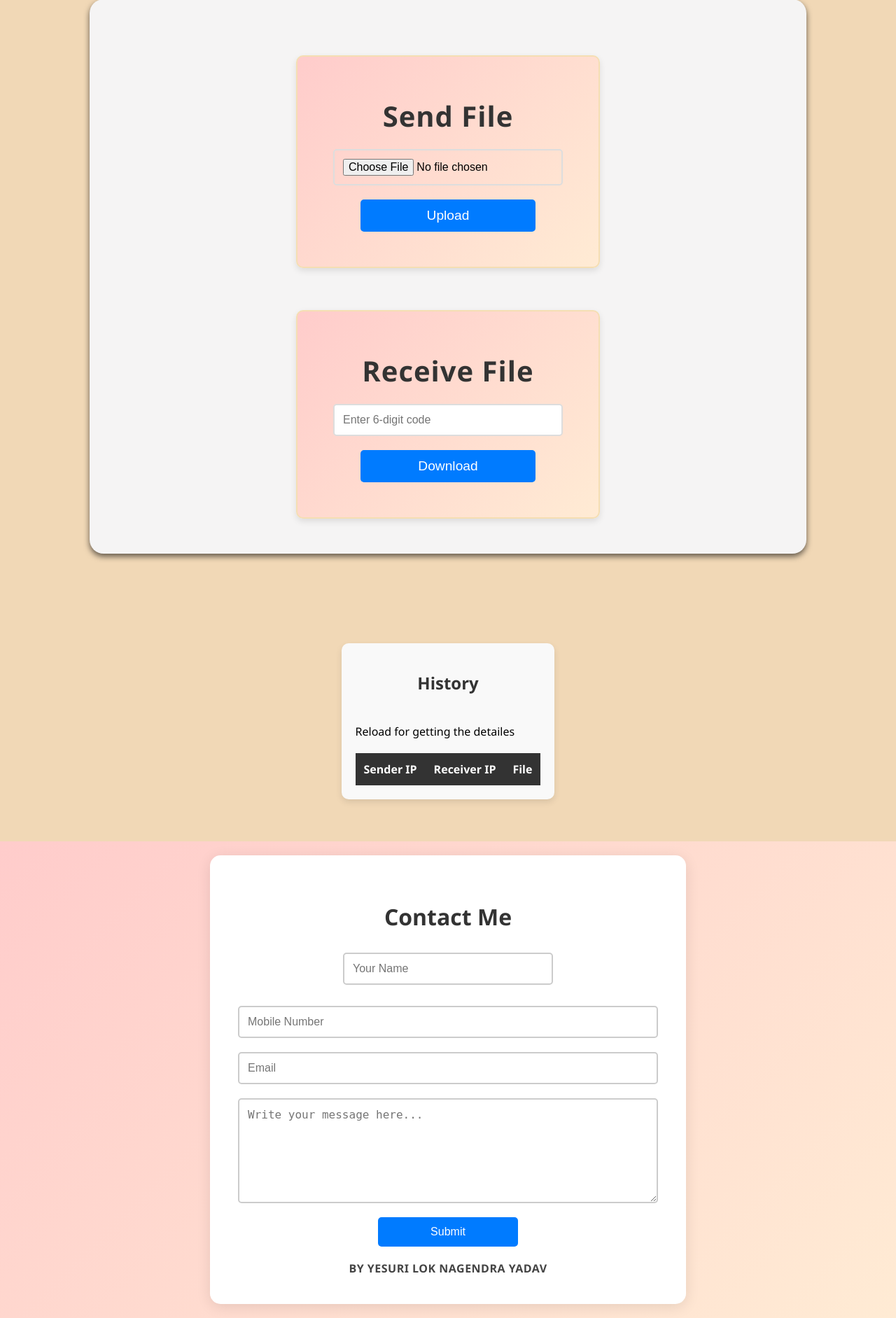
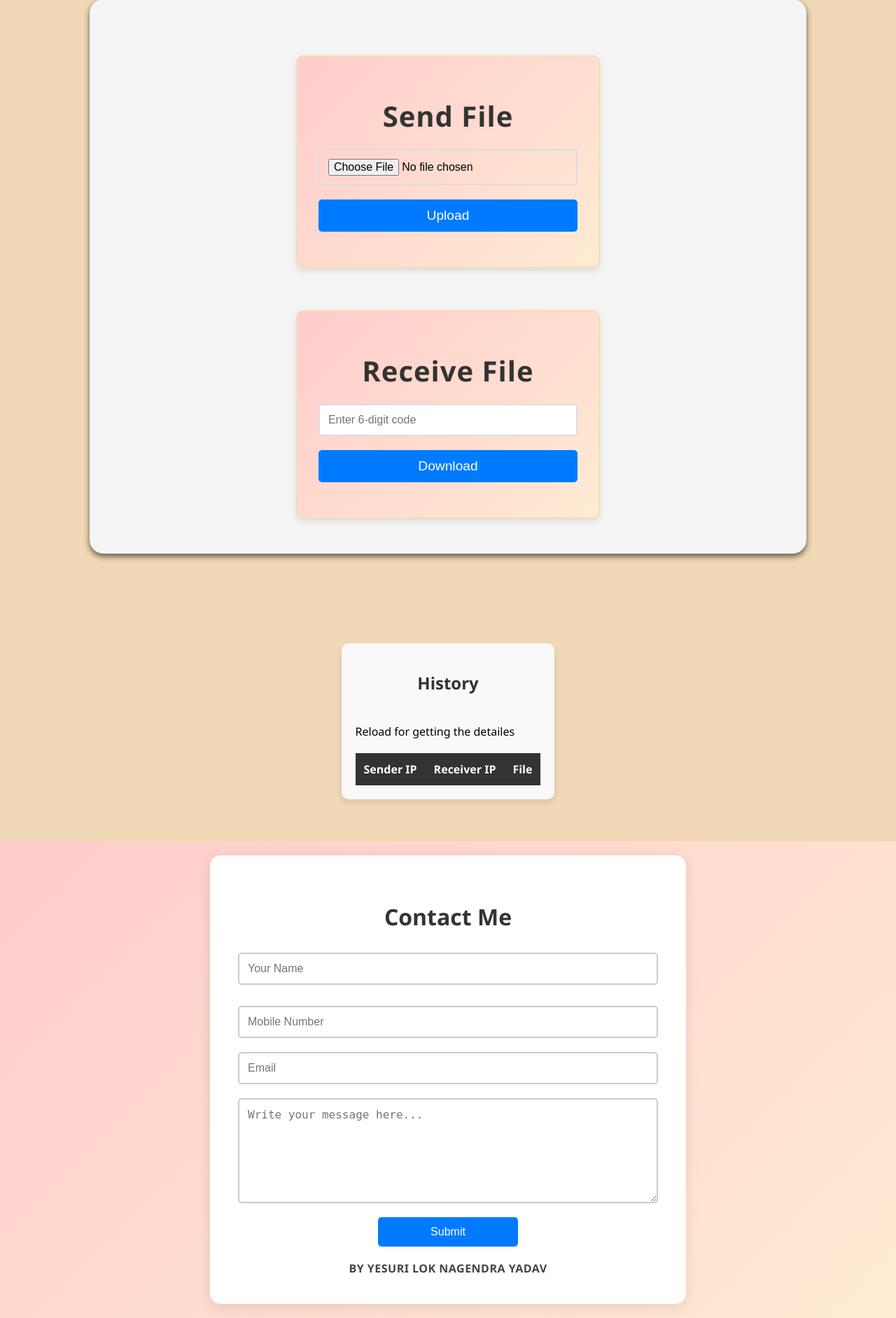
Before and after one commit to lokNagendraYadav/nowshare, a Flask app: page / in a window 1280 px wide. Shown: the part 181-2064 px from the top of the page at 70% size. Run offline with Flask 3, Linux system fonts and the light colour scheme; data that the repository does not hold is empty.

Commit message:
Update style.css

```diff
--- a/static/css/style.css
+++ b/static/css/style.css
@@ -60,7 +60,6 @@ h1 {
 input[type="file"], input[type="text"] {
   margin: 10px 0;
   width: 100%;
-  max-width: 300px;
   padding: 12px;
   display: block;
   margin-left: auto;
@@ -69,6 +68,7 @@ input[type="file"], input[type="text"] {
   border-radius: 5px;
   font-size: 1rem;
   transition: border-color 0.3s;
+  box-sizing: border-box; /* ADD THIS */
 }
 
 input[type="file"]:focus, input[type="text"]:focus {
@@ -433,3 +433,11 @@ nav .con:hover {
     width: 100%;
   }
 }
+/*don know ill work or not*/
+input[type="file"],
+input[type="text"],
+button {
+  width: 100%;
+  max-width: none; /* removes 300px constraint */
+  box-sizing: border-box; /* includes padding in width */
+}
```
